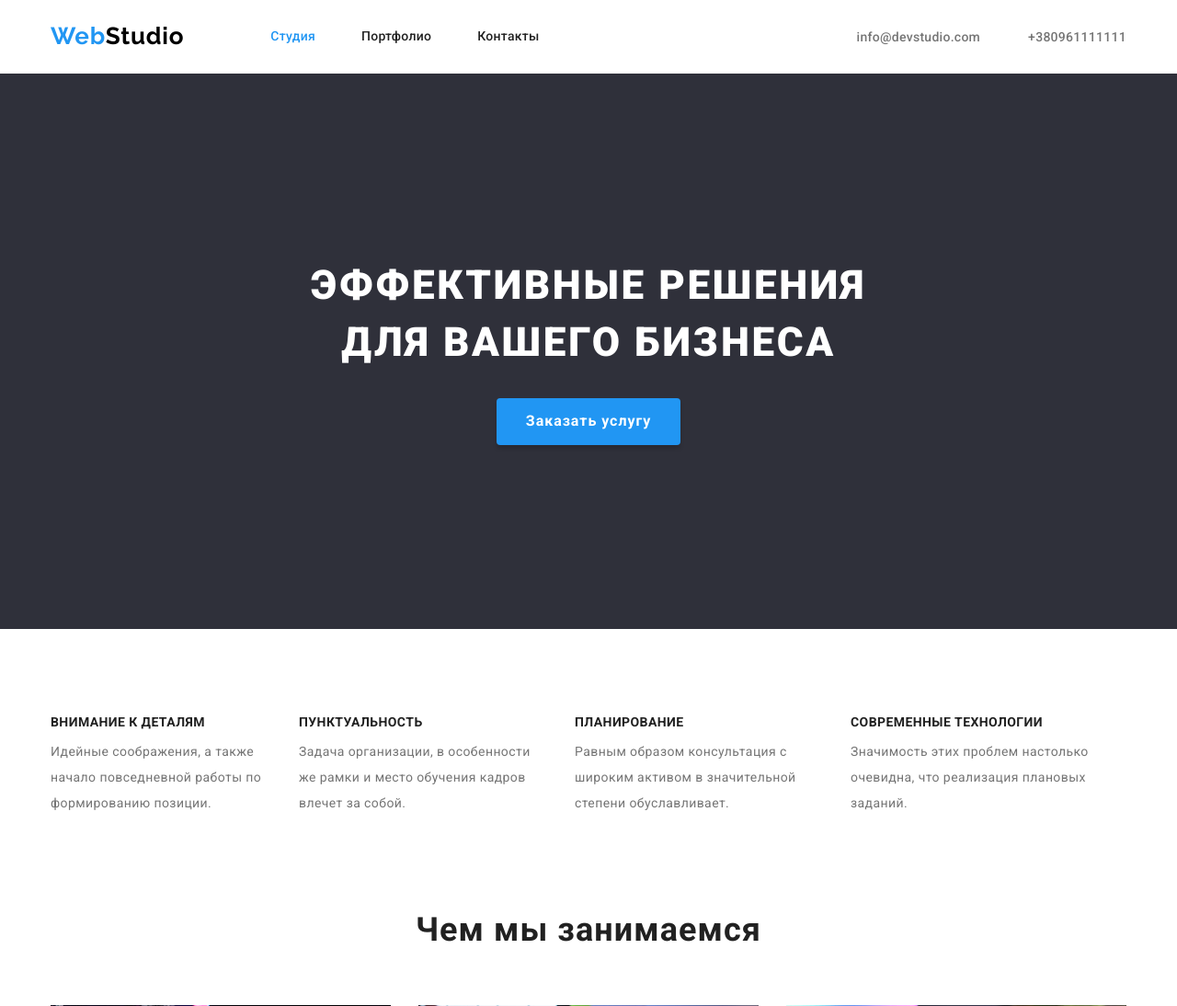
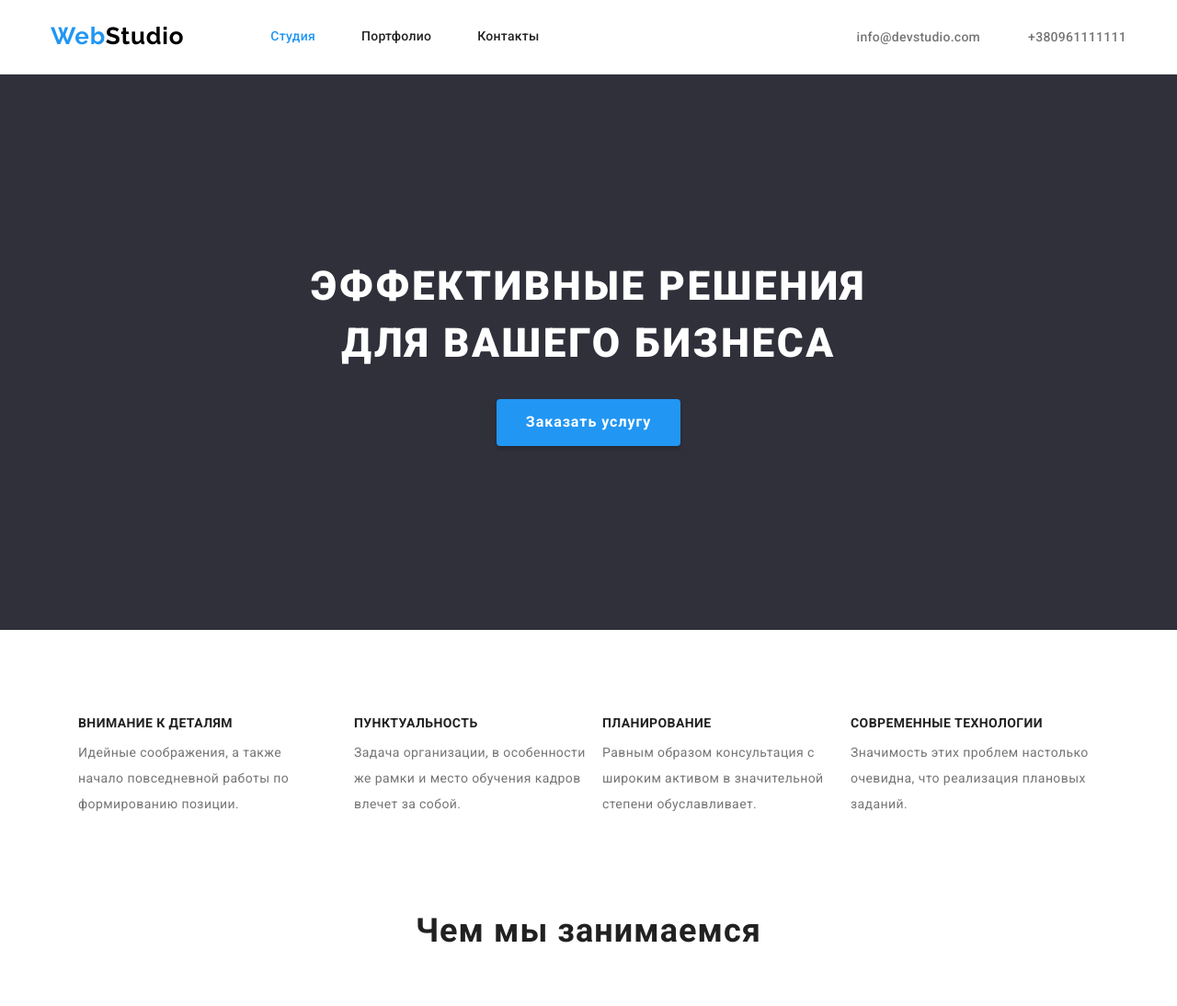
Before and after one commit to Tasha1003Natasha/study_assignments, a web app: file goit-markup-hw-03/index.html in a window 1280 px wide. Shown: the top 1094 px of the page at 92% size. Run offline with its HTML, style and script files only (its server is not run), Linux system fonts and the light colour scheme.

Commit message:
ДЗ № 3 правки

```diff
--- a/goit-markup-hw-03/css/styles.css
+++ b/goit-markup-hw-03/css/styles.css
@@ -38,8 +38,7 @@ img {
 
 /*  Хедер */
 .header {
-    border-bottom: 1px;
-    color: #ECECEC;
+    border-bottom: 1px solid #ECECEC;
 }
 
 
@@ -218,10 +217,14 @@ footer .logo span {
     justify-content: center;
 }
 
-.section-benefits .benefits + .benefits {
+.benefits:last-child {
+    margin-right: 0;
+}
+
+.benefits:first-child {
     margin-right: 30px;
-    margin-left: 0;
 }
+
 
 /* Скрытый заголовок */
 .visually-hidden {
--- a/goit-markup-hw-03/portfolio.html
+++ b/goit-markup-hw-03/portfolio.html
@@ -15,9 +15,9 @@
 
 <body class="body">
     <!-- Шапка -->
-    <header class="conteiner">
+    <header class="header">
 
-        <div class="main">
+        <div class="main conteiner">
         <a href="" class="logo">Web<span>Studio</span></a>
 
         <nav>
```
